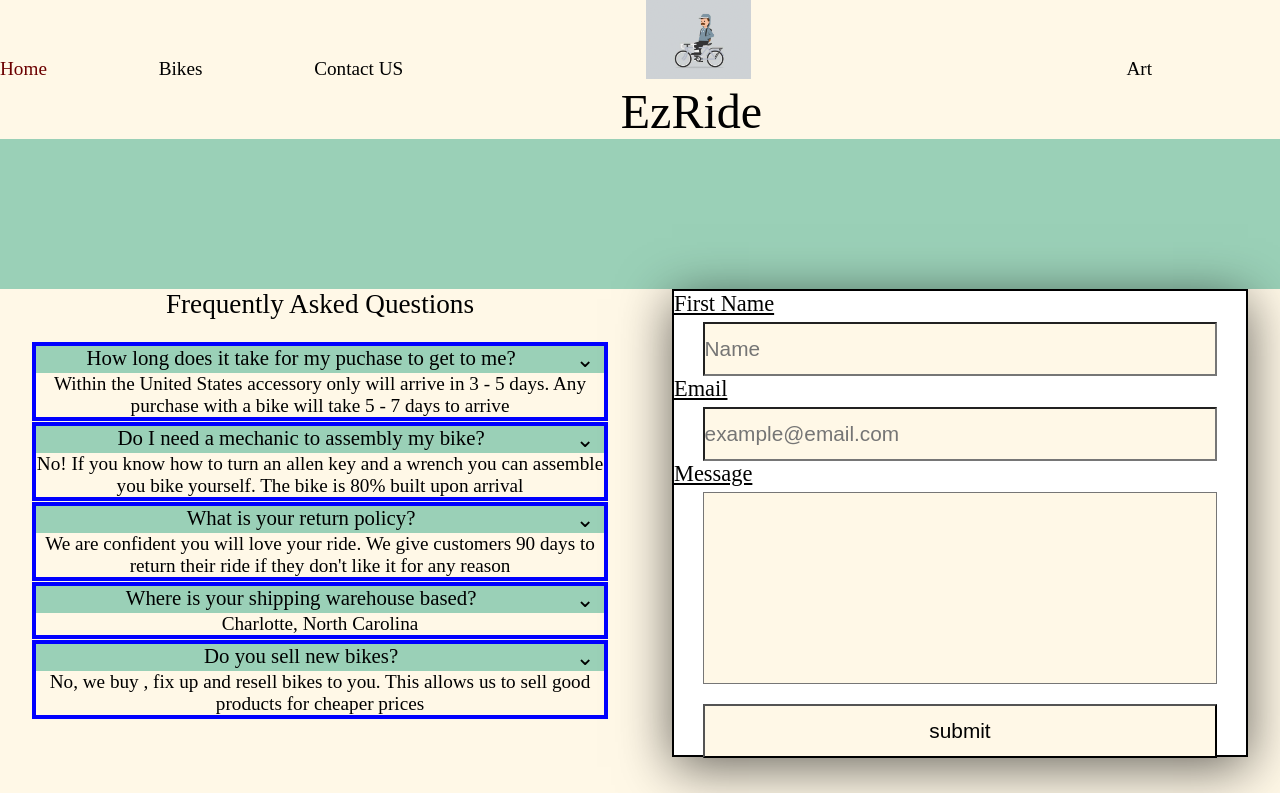
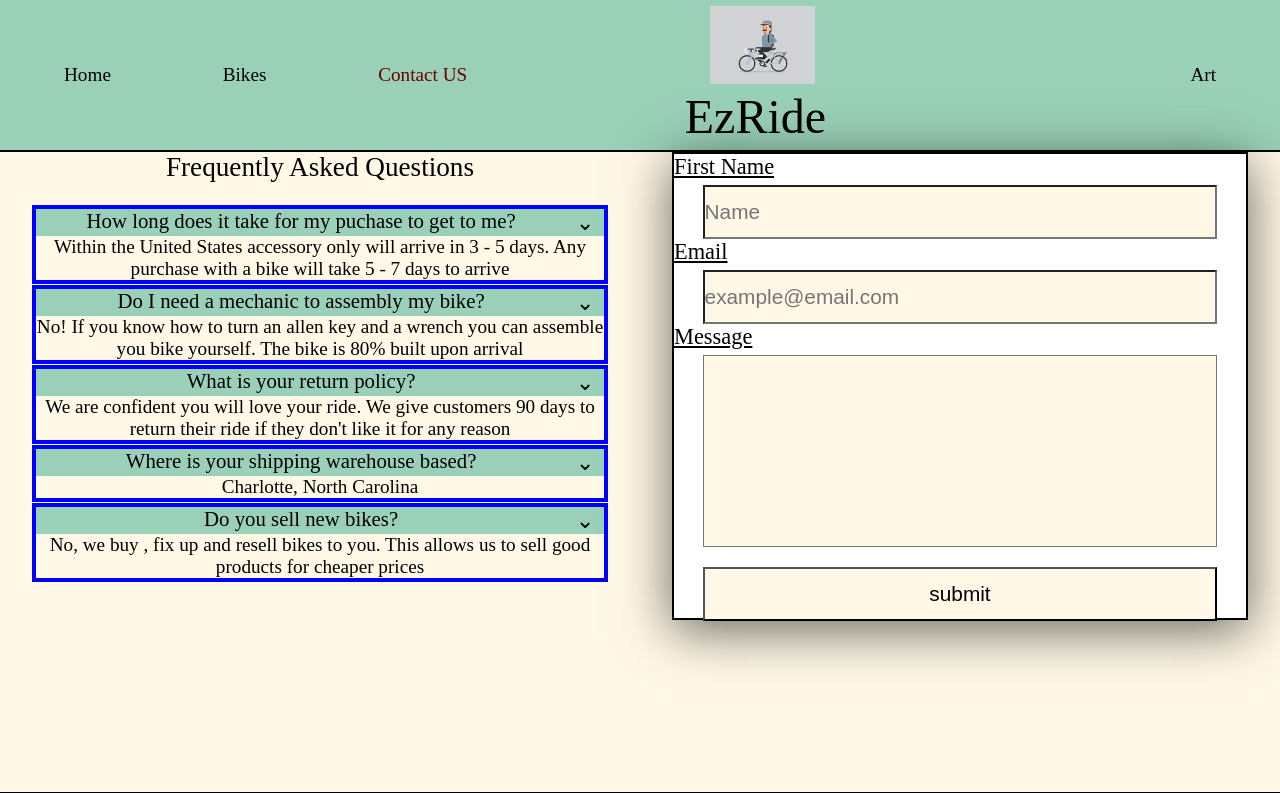
Before and after one commit to justin98m/ez-ride-eccom, a Next.js app: page /contact in a window 1280 px wide. Shown: the top 793 px of the page. Built offline with nearby package versions, Linux system fonts and the light colour scheme.

Commit message:
nav bar has proper backround with correct link highlighting

```diff
--- a/components/footer.js
+++ b/components/footer.js
@@ -7,7 +7,7 @@ import twitterLogo from '../public/social-media-logos/twitterLogo.png'
 import tiktokLogo from '../public/social-media-logos/tiktokLogo.png'
 import facebookLogo from '../public/social-media-logos/facebookLogo.png'
 import instagramLogo from '../public/social-media-logos/instaLogo.png'
-import ezRideLogo from '../public/nohandsgif.gif';
+import ezRideLogo from '../public/ezRideLogo.webp';
 
 export default function Footer(){
   return(
@@ -19,7 +19,8 @@ export default function Footer(){
           <Link className={styles.footerLink} href="/art"><li className={styles.footerListItem}>Art</li></Link>
         </section>
         <section className={styles.footerCenter}>
-          <a className={styles.footerLink} target="_blank" href="https://www.twitter.com">
+          <a className={styles.footerLink} target="_blank" rel="noreferrer"
+           href="https://www.twitter.com">
             <li className={styles.footerListItem}>
               <Image className={styles.socialIcon}
                 src={twitterLogo}
@@ -27,7 +28,8 @@ export default function Footer(){
               />
             </li>
           </a>
-          <a className={styles.footerLink} target="_blank" href="https://www.instagram.com">
+          <a className={styles.footerLink} target="_blank" rel="noreferrer"
+           href="https://www.instagram.com">
             <li className={styles.footerListItem}>
               <Image className={styles.socialIcon}
                 src={instagramLogo}
@@ -35,14 +37,16 @@ export default function Footer(){
               />
             </li>
           </a>
-          <a className={styles.footerLink} target="_blank" href="https://www.tiktok.com">
+          <a className={styles.footerLink} target="_blank" rel="noreferrer"
+          href="https://www.tiktok.com">
             <li className={styles.footerListItem}>
               <Image className={styles.socialIcon}
                 src={tiktokLogo}
                 alt="tik tok Logo"
               />            </li>
           </a>
-          <a className={styles.footerLink} target="_blank" href="https://www.facebook.com">
+          <a className={styles.footerLink} target="_blank" rel="noreferrer"
+          href="https://www.facebook.com">
             <li className={styles.footerListItem}>
               <Image className={styles.socialIcon}
                 src={facebookLogo}
--- a/components/layout.js
+++ b/components/layout.js
@@ -5,7 +5,7 @@ import Footer from './footer.js';
 import NavBar, {NavBarMobile} from './navbar.js';
 
 
-export default function Layout({ children, title }) {
+export default function Layout({ children, title, currentPage }) {
   return (
     <>
       <Head>
@@ -16,7 +16,7 @@ export default function Layout({ children, title }) {
       </Head>
       <div className="page-container">
         <div className ="content-wrap">
-          <NavBar></NavBar>
+          <NavBar currentPage={currentPage}></NavBar>
           {/* Children represents the called page component */}
           {children}
           </div>
--- a/components/navMobileToggle.js
+++ /dev/null
@@ -1 +0,0 @@
-function handle
--- a/components/navbar.js
+++ b/components/navbar.js
@@ -1,7 +1,7 @@
 import styles from './navbar.module.css';
 import Image from 'next/image';
 import Link from 'next/link';
-import ezRideLogo from '../public/nohandsgif.gif';
+import ezRideLogo from '../public/ezRideLogo.webp';
 import {useState} from 'react';
 
 function handleHamburgerClick(mobileBarStatus,updateHam){
@@ -11,10 +11,10 @@ function handleHamburgerClick(mobileBarStatus,updateHam){
   updateHam(styles.active);
 }
 
-export default function NavBar(){
+export default function NavBar({currentPage}){
   const [mobileBarStatus,updateHam] = useState(null);
   let navBarMobile = (
-    <nav className={styles.nav}>
+    <>
       <Link className={styles.navLink+" "+styles.mobileLogo} href="/">
         <Image src={ezRideLogo} className={styles.ezRideLogo} alt="bike logo"/>
         <span className={styles.backupTitle+" "+styles.companyName}>EzRide</span>
@@ -25,24 +25,28 @@ export default function NavBar(){
         <span className={styles.hamburgerBar}></span>
         <span className={styles.hamburgerBar}></span>
       </div>
-    </nav>
+    </>
       );
 
   return(
-  <header className="navContainer">
-    <nav className="nav">
+  <header className={styles.navContainer}>
+    <nav className={styles.nav}>
       <ul className={styles.navMenu + " " + mobileBarStatus}>
         <section className={styles.navLeft}>
           <li className={styles.navListItem}>
-            <Link className={styles.navLink +" "+ styles.active} href="/">
+            <Link className={styles.navLink +" "+
+          (currentPage == '/' ? styles.active : null)} href="/">
               Home
             </Link>
           </li>
           <li className={styles.navListItem}>
-            <Link className={styles.navLink}  href="/products">Bikes</Link>
+            <Link className={styles.navLink +" "+
+            (currentPage == '/products' ? styles.active : null) }href="/products">Bikes</Link>
           </li>
           <li className={styles.navListItem}>
-            <Link className={styles.navLink} href="/contact">Contact US</Link>
+            <Link className={styles.navLink +" "+
+             (currentPage == '/contact' ? styles.active : null)}
+             href="/contact">Contact US</Link>
           </li>
         </section>
         <Link className={styles.navCenter+" "+styles.navLink} href="/">
@@ -53,7 +57,9 @@ export default function NavBar(){
         </Link>
         <section className={styles.navRight}>
           <li className={styles.navListItem}>
-            <Link className={styles.navLink} href="/art">Art</Link>
+            <Link className={styles.navLink +" "+
+            (currentPage == '/art' ? styles.active : null)}
+             href="/art">Art</Link>
           </li>
         </section>
       </ul>
--- a/package.json
+++ b/package.json
@@ -14,7 +14,7 @@
     "eslint": "8.30.0",
     "eslint-config-next": "13.1.1",
     "mysql2": "^2.3.3",
-    "next": "13.1.1",
+    "next": "^13.1.1",
     "react": "18.2.0",
     "react-dom": "18.2.0",
     "serverless-mysql": "^1.5.4"
--- a/pages/art.js
+++ b/pages/art.js
@@ -11,15 +11,15 @@ import oldFashioned from '/public/artwork/womens1897bike.jpeg';
 let artwork = [bicycleNun,boy,kakashi,skeletons,toadFrog,oldFashioned];
 
 export default function contact(){
-  let domArtwork = artwork.map((work)=>{
+  let domArtwork = artwork.map((work,i)=>{
     return (
-      <div className={styles.artwork}>
+      <div key = {i} className={styles.artwork}>
         <Image className={styles.artworkImage} src={work} />
       </div>
     );
   });
   return (
-    <Layout>
+    <Layout title="Bike Art" currentPage="/art">
       <div className={styles.artworkContainer}>
         {domArtwork}
       </div>
--- a/pages/contact.js
+++ b/pages/contact.js
@@ -4,7 +4,7 @@ import faqList from '../public/faq.json';
 
 export default function Contact(){
   return (
-    <Layout>
+    <Layout title="Contact Us" currentPage='/contact'>
       <main className={styles.contactContainer}>
       <FAQ/>
         <form className={styles.contactForm} action="contact">
@@ -24,9 +24,9 @@ export default function Contact(){
 function FAQ(){
 
   console.log(faqList.faq);
-  let faqDomList = faqList.faq.map((QA) =>{
+  let faqDomList = faqList.faq.map((QA,i) =>{
     return (
-        <li className={styles.questionAnswer}>
+        <li key={i} className={styles.questionAnswer}>
           <div className={styles.questionContainer}>
             <p className={styles.question}>{QA.question}</p>
             <p className={styles.carrot}>&#8964;</p>
--- a/pages/index.js
+++ b/pages/index.js
@@ -33,7 +33,7 @@ export default function Home() {
 
   return (
 
-    <Layout title="EZ Ride Home">
+    <Layout title="EZ Ride Home" currentPage='/'>
     <main className={styles.mainContainer}>
       <div className={styles.slideshow}>
         <button type="button" onClick={()=> setIndex(decreaseIndex(index))} className={styles.arrow + " " +  styles.left}>←</button>
--- a/pages/products.js
+++ b/pages/products.js
@@ -50,7 +50,7 @@ export  default function Products({productList}){
       const[productFilter,dispatch] = useReducer(productHelper.productReducer, initialFilter);
       //console.log(`Coming from Product Component ${JSON.stringify(productFilter)}`);
       return(
-        <Layout>
+        <Layout title="Bikes & Gear" currentPage="/products">
           <header className={styles.title}>Bikes & Gear</header>
           <FilterUI filterState={productFilter} dispatch={dispatch}/>
           <main className={styles.productContainer}>
```
Also changed, not shown: 1 other file (tests, documents, lock files or other folders).
